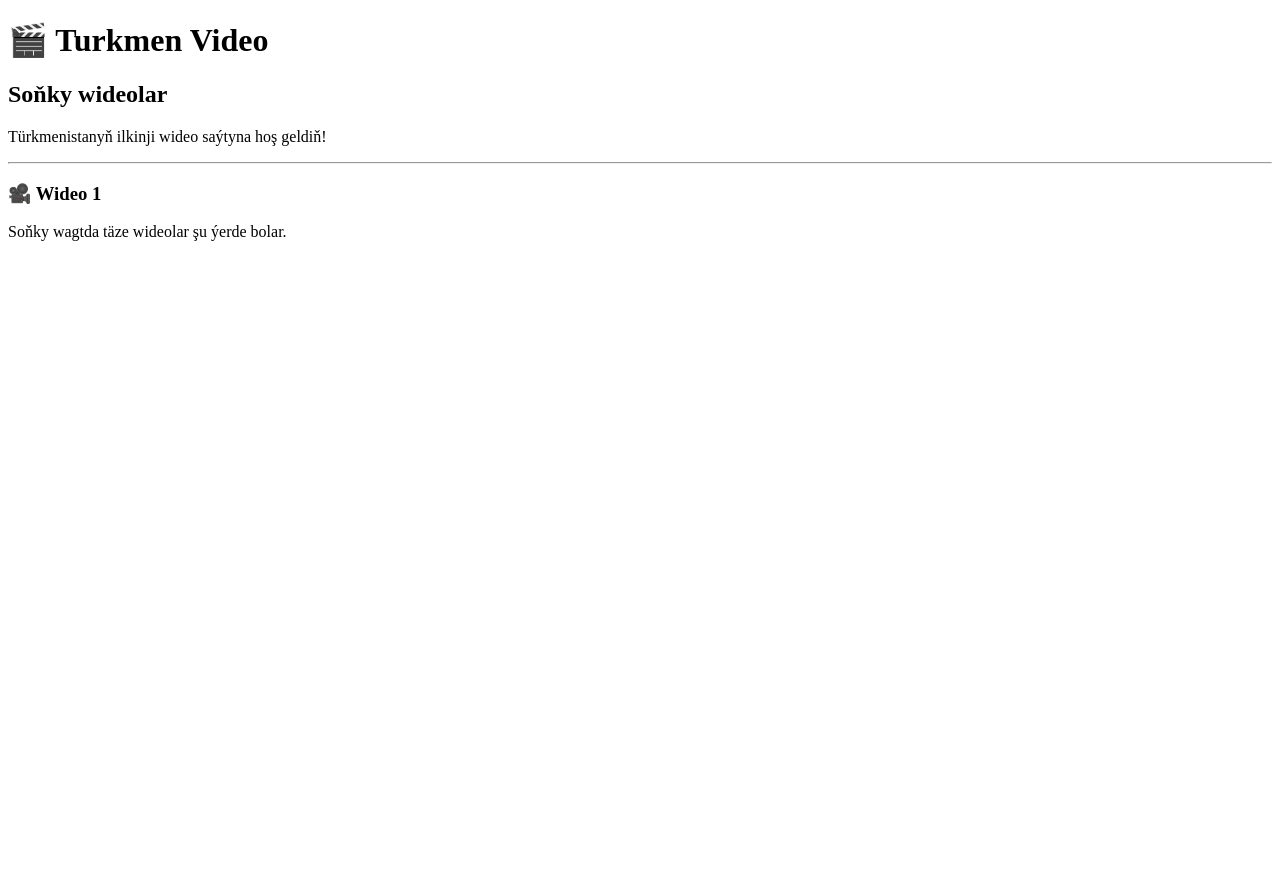
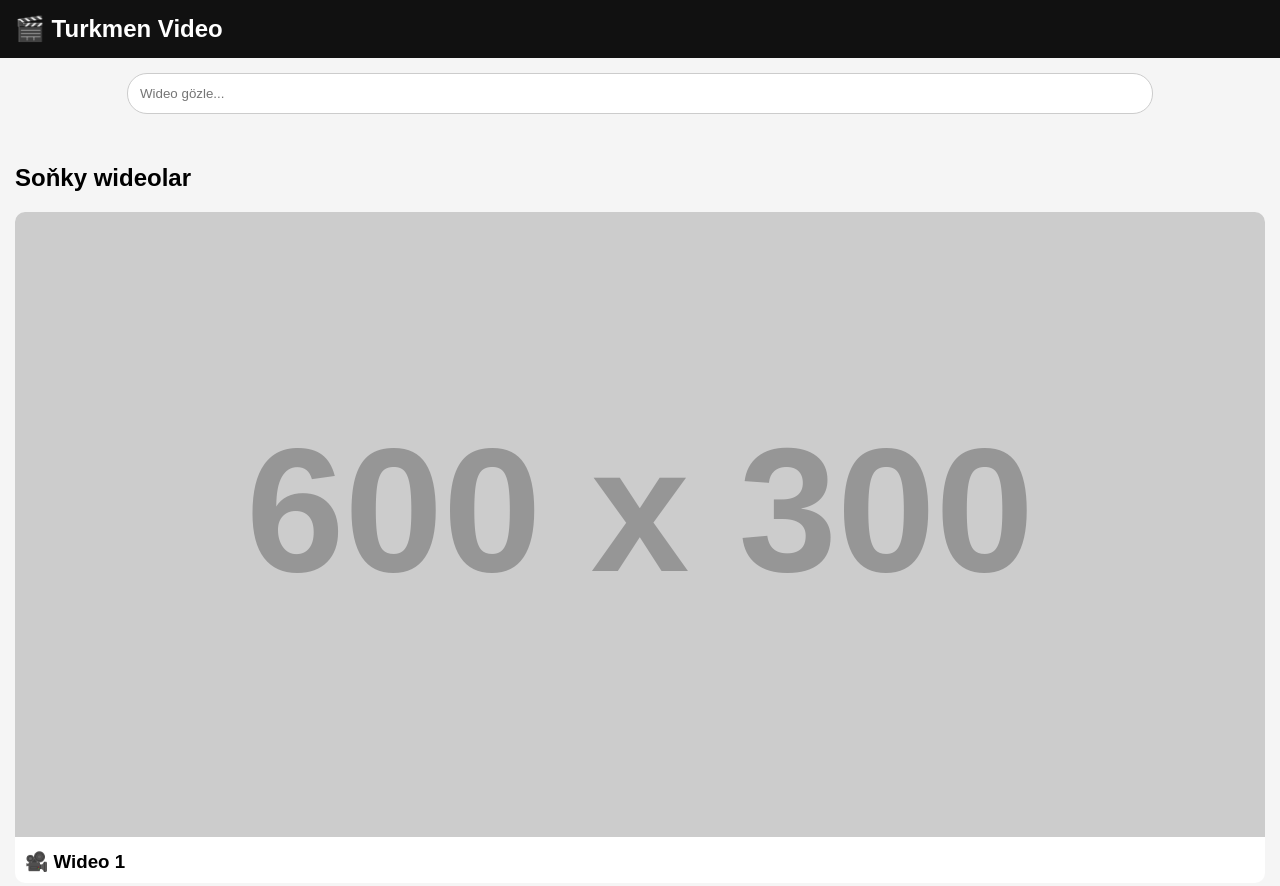
Before and after one commit to gyzykly/Gyzykly, a plain HTML site: page index.html in a window 1280 px wide. Shown: the top 886 px of the page. Before the commit the page ends 800 px from the top, so only its background shows below. Drawn offline with Linux system fonts and the light colour scheme; placeholder pictures from the web are drawn by us.

Commit message:
Update index.html

```diff
--- a/index.html
+++ b/index.html
@@ -1,21 +1,102 @@
 <!DOCTYPE html>
-<html>
+<html lang="tk">
 <head>
-  <meta charset="UTF-8">
-  <meta name="viewport" content="width=device-width, initial-scale=1">
-  <title>Turkmen Video</title>
+<meta charset="UTF-8">
+<meta name="viewport" content="width=device-width, initial-scale=1.0">
+
+<title>Turkmen Video</title>
+
+<style>
+body {
+  margin: 0;
+  font-family: Arial, sans-serif;
+  background: #f5f5f5;
+}
+
+header {
+  background: #111;
+  color: white;
+  padding: 15px;
+  font-size: 24px;
+  font-weight: bold;
+}
+
+.search {
+  padding: 15px;
+  text-align: center;
+}
+
+.search input {
+  width: 80%;
+  padding: 12px;
+  border-radius: 20px;
+  border: 1px solid #ccc;
+}
+
+.container {
+  padding: 15px;
+}
+
+.video {
+  background: white;
+  margin-bottom: 15px;
+  border-radius: 10px;
+  overflow: hidden;
+}
+
+.video img {
+  width: 100%;
+}
+
+.video h3 {
+  padding: 10px;
+  margin: 0;
+}
+
+footer {
+  text-align: center;
+  padding: 20px;
+  background: #111;
+  color: white;
+}
+</style>
+
 </head>
 
 <body>
-  <h1>🎬 Turkmen Video</h1>
-  <h2>Soňky wideolar</h2>
 
-  <p>Türkmenistanyň ilkinji wideo saýtyna hoş geldiň!</p>
+<header>
+🎬 Turkmen Video
+</header>
 
-  <hr>
+<div class="search">
+<input type="text" placeholder="Wideo gözle...">
+</div>
 
-  <h3>🎥 Wideo 1</h3>
-  <p>Soňky wagtda täze wideolar şu ýerde bolar.</p>
+<div class="container">
+
+<h2>Soňky wideolar</h2>
+
+<div class="video">
+<img src="https://via.placeholder.com/600x300.png?text=VIDEO+1">
+<h3>🎥 Wideo 1</h3>
+</div>
+
+<div class="video">
+<img src="https://via.placeholder.com/600x300.png?text=VIDEO+2">
+<h3>🎥 Wideo 2</h3>
+</div>
+
+<div class="video">
+<img src="https://via.placeholder.com/600x300.png?text=VIDEO+3">
+<h3>🎥 Wideo 3</h3>
+</div>
+
+</div>
+
+<footer>
+© 2026 Turkmen Video
+</footer>
 
 </body>
 </html>
```
